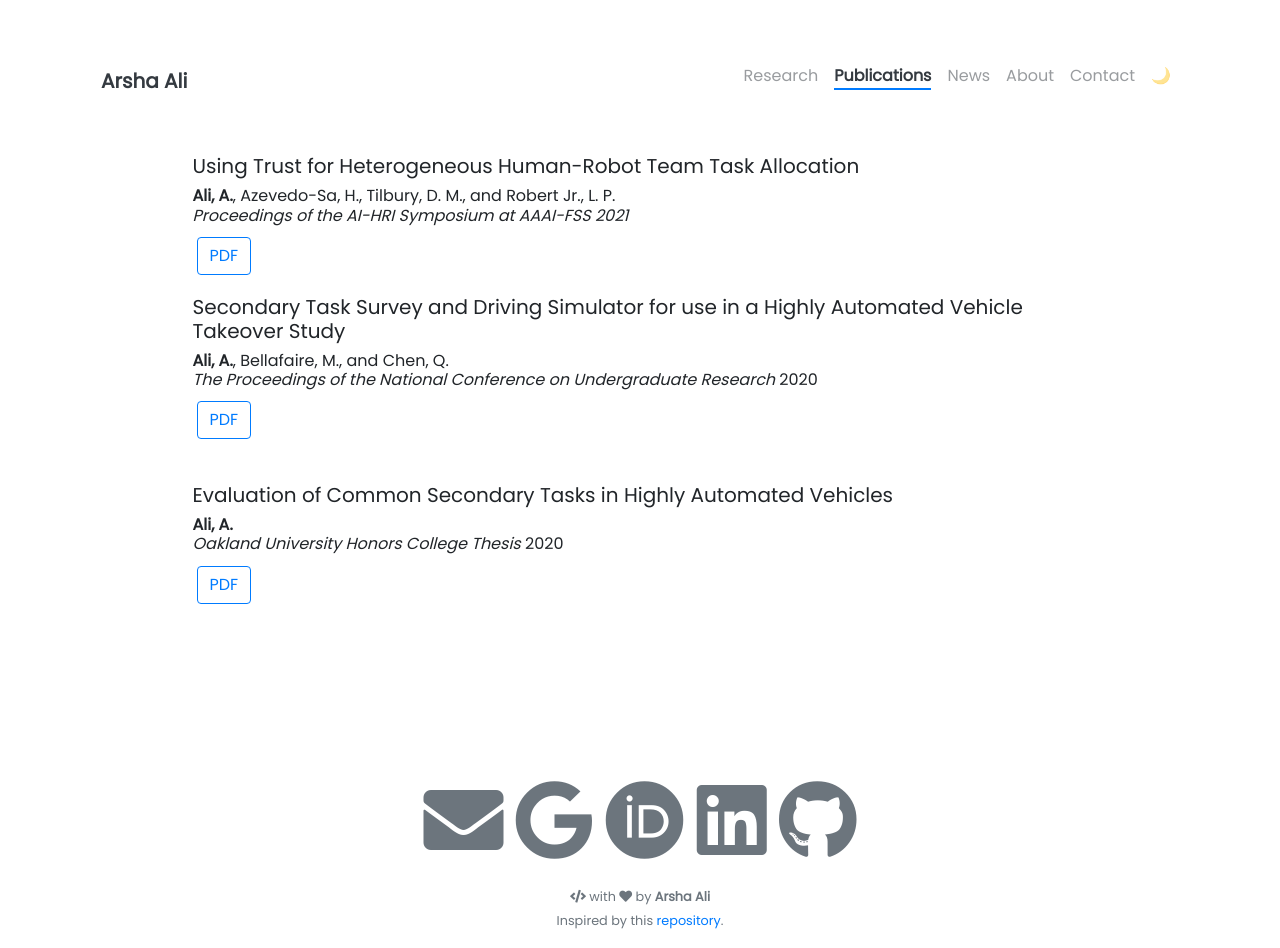
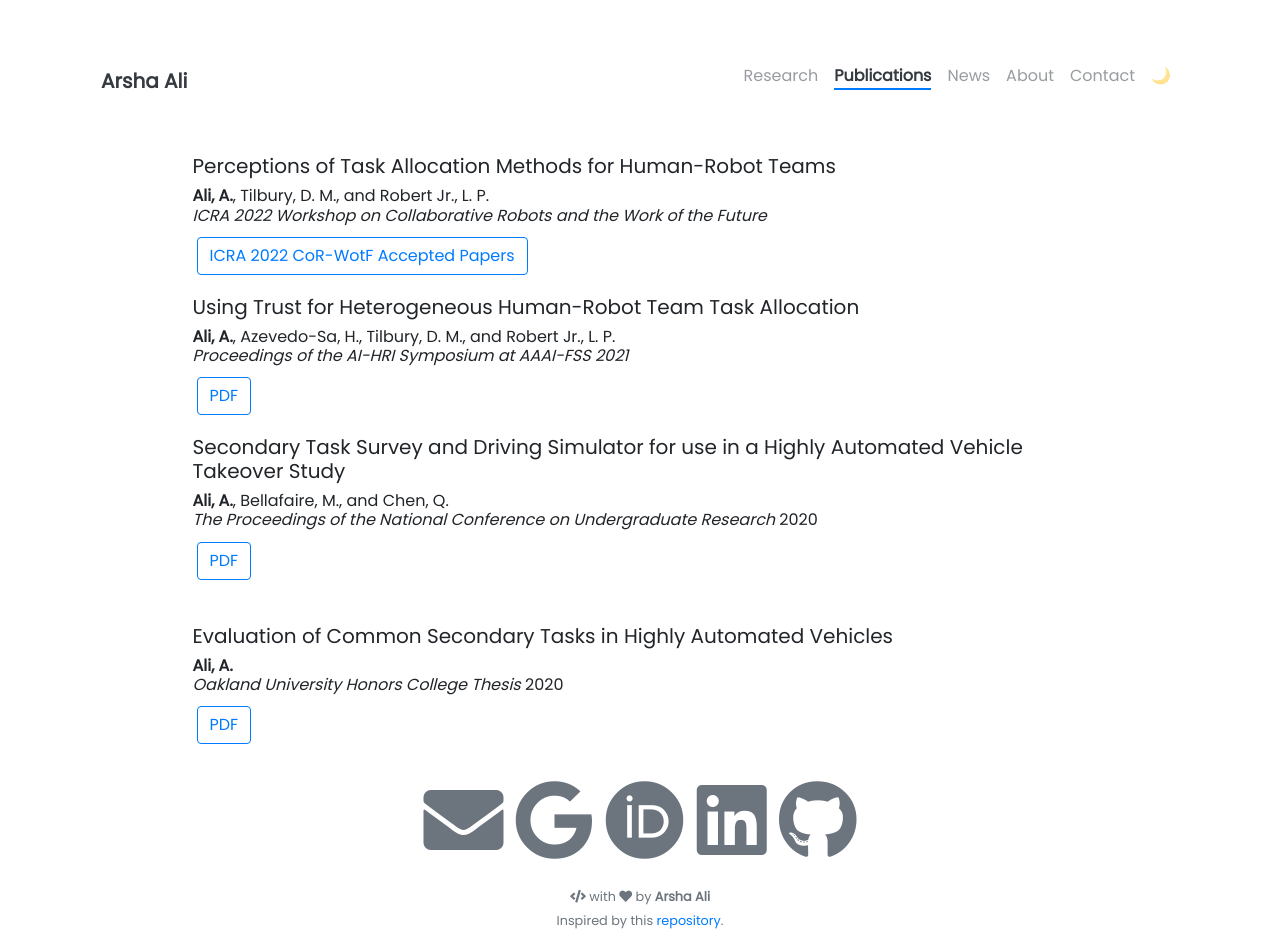
Before and after one commit to arshaali/arshaali.github.io, a Jekyll site: the page built from pages/publications.html, in a window 1280 px wide and 948 px high. Built offline with Jekyll 4.4.1, drawn with Linux system fonts in a browser that asks for light colours; nearby versions of some CDN libraries.

Commit message:
Update publications.html

```diff
--- a/pages/publications.html
+++ b/pages/publications.html
@@ -27,6 +27,17 @@ a:hover, a:active {
 
 </head>
 <body>
+
+<h5>
+  Perceptions of Task Allocation Methods for Human-Robot Teams
+</h5>
+<h6>
+  <b>Ali, A.</b>, Tilbury, D. M., and  Robert Jr., L. P.
+  <br><i>ICRA 2022 Workshop on Collaborative Robots and the Work of the Future</i>
+</h6>
+<p>
+  {% include elements/button.html link="https://sites.google.com/view/icra22ws-cor-wotf/accepted-papers" text="ICRA 2022 CoR-WotF Accepted Papers" %}
+</p>
 
 <h5>
   Using Trust for Heterogeneous Human-Robot Team Task Allocation
```
